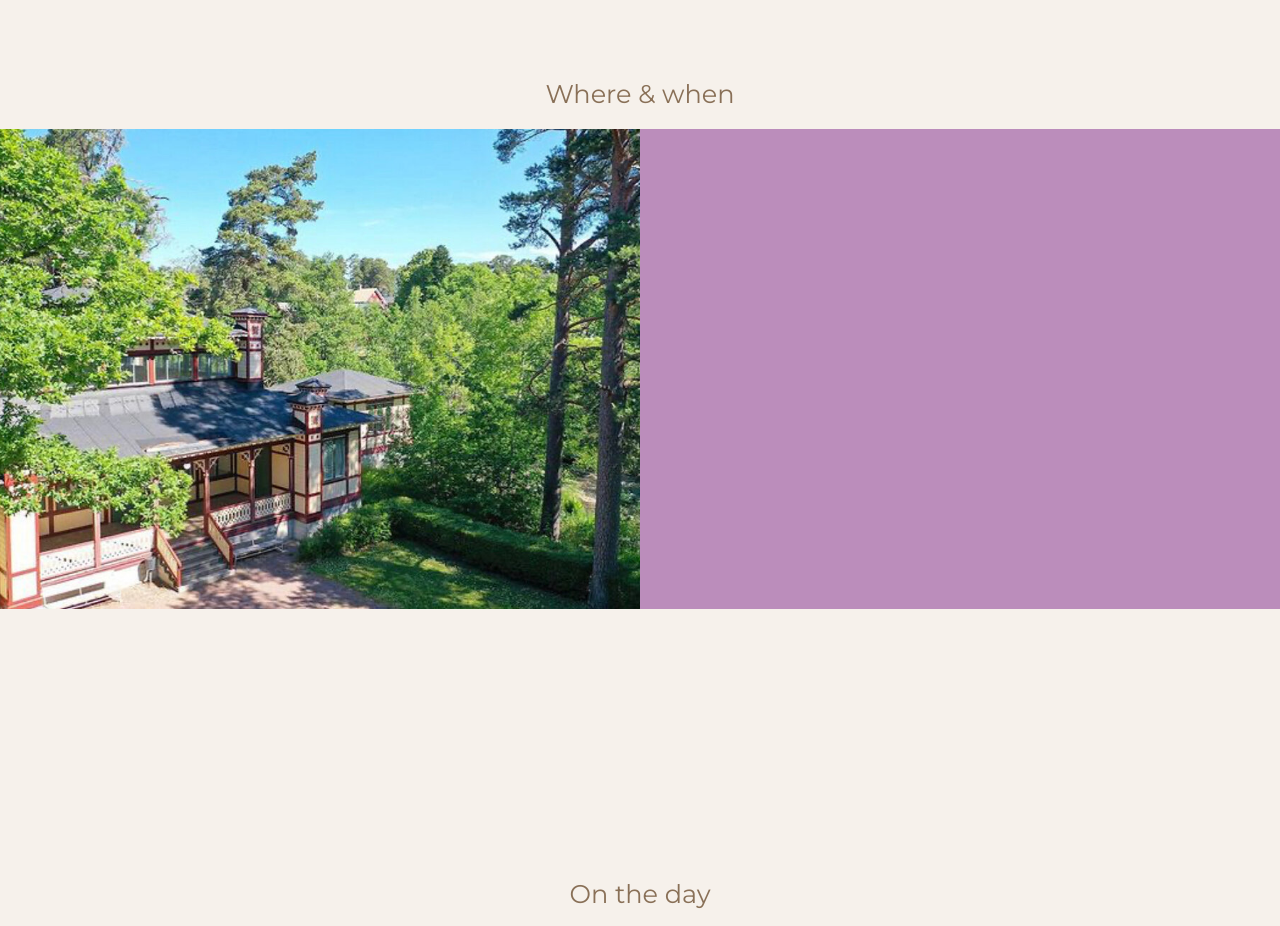
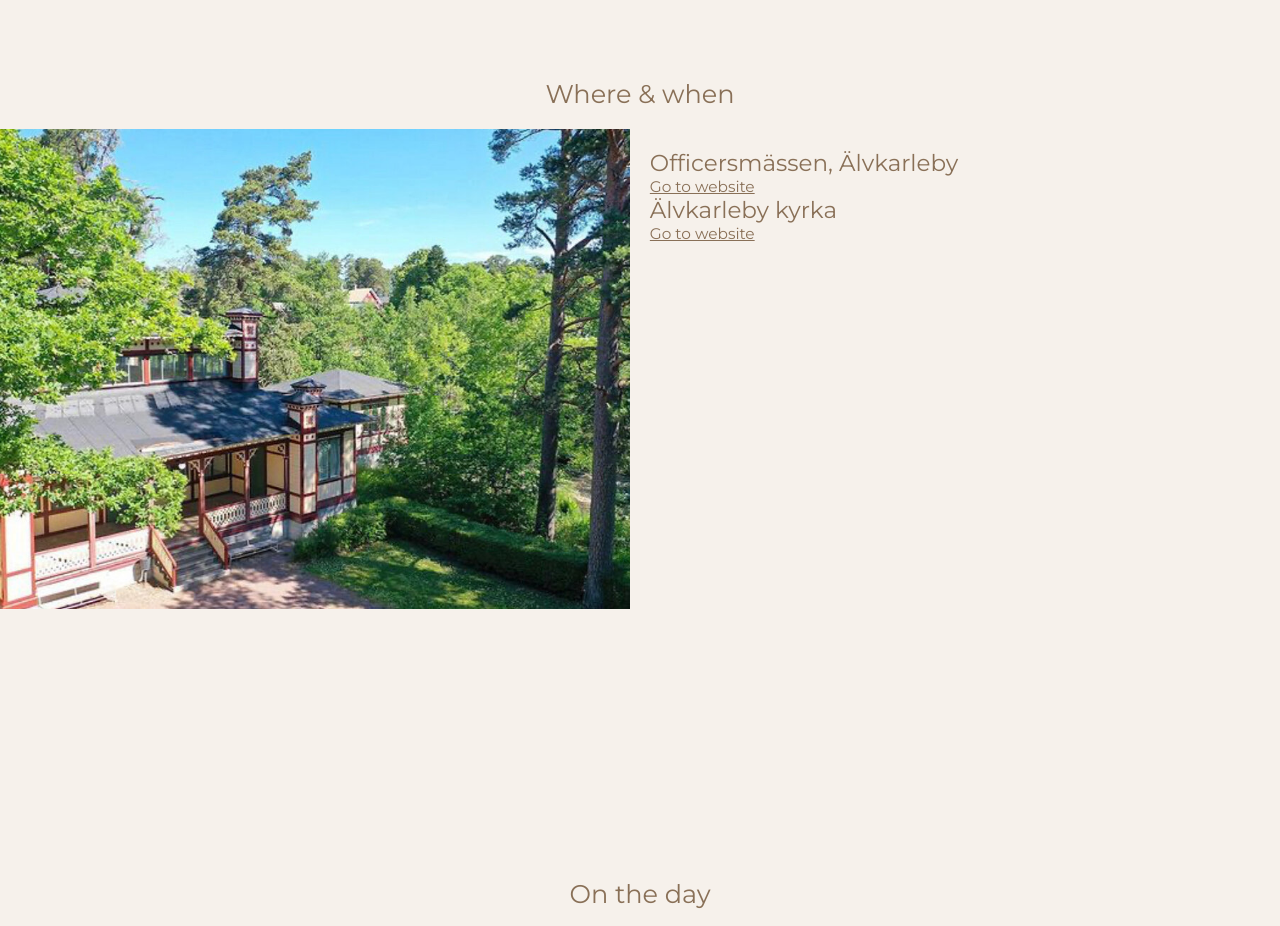
Before and after one commit to VidarRehn/wedding, a React (Create React App) app: page / in a window 1280 px wide. Shown: the part 802-1728 px from the top of the page. Built offline with nearby package versions, Linux system fonts and the light colour scheme.

Commit message:
added font sizes to partials

```diff
--- a/src/components/Accomodation.jsx
+++ b/src/components/Accomodation.jsx
@@ -1,6 +1,6 @@
 //CSS
 import styled from 'styled-components'
-import { colors, flex } from '../styles/partials'
+import { colors, flex, fonts } from '../styles/partials'
 
 const Container = styled.section`
     ${flex('column', 'flex-start', 'center')};
@@ -10,7 +10,7 @@ const Container = styled.section`
 `
 const Title = styled.h2`
     font-weight: 400;
-    font-size: clamp(16px, 2em, 40px);
+    font-size: ${fonts.heading};
     margin-top: 80px;
     color: ${colors.secondary};
 `
--- a/src/components/Header.jsx
+++ b/src/components/Header.jsx
@@ -1,6 +1,6 @@
 //CSS
 import styled from 'styled-components'
-import { colors, flex } from '../styles/partials'
+import { colors, flex, fonts } from '../styles/partials'
 //resources
 import Names from '../resources/names.png'
 import Animation from '../resources/name-animation.gif'
@@ -25,7 +25,7 @@ const ImageContainer = styled.div`
 `
 const Text = styled.h2`
     font-weight: 400;
-    font-size: clamp(16px, 2em, 40px);
+    font-size: ${fonts.heading};
     color: ${colors.secondary};
 `
 const Button = styled.button`
--- a/src/components/Navbar.jsx
+++ b/src/components/Navbar.jsx
@@ -90,7 +90,7 @@ const Menu = styled.ul`
     }
 
     a {
-        margin-top: 30px;
+        margin-top: 40px;
         text-decoration: none;
         color: ${colors.secondary};
         font-size: 20px;
--- a/src/components/OnTheDay.jsx
+++ b/src/components/OnTheDay.jsx
@@ -1,6 +1,6 @@
 //CSS
 import styled from 'styled-components'
-import { colors, flex } from '../styles/partials'
+import { colors, flex, fonts } from '../styles/partials'
 
 const Container = styled.section`
     ${flex('column', 'flex-start', 'center')};
@@ -10,7 +10,7 @@ const Container = styled.section`
 `
 const Title = styled.h2`
     font-weight: 400;
-    font-size: clamp(16px, 2em, 40px);
+    font-size: ${fonts.heading};
     margin-top: 80px;
     color: ${colors.secondary};
 `
--- a/src/components/Where.jsx
+++ b/src/components/Where.jsx
@@ -1,6 +1,6 @@
 //CSS
 import styled from 'styled-components'
-import { colors, flex } from '../styles/partials'
+import { colors, flex, fonts } from '../styles/partials'
 //resources
 import Venue from '../resources/Officersmassen.jpg'
 
@@ -12,7 +12,7 @@ const Container = styled.section`
 `
 const Title = styled.h2`
     font-weight: 400;
-    font-size: clamp(16px, 2em, 40px);
+    font-size: ${fonts.heading};
     margin-top: 80px;
     color: ${colors.secondary};
 `
@@ -24,7 +24,7 @@ const InnerContainer = styled.div`
       ${flex()};
     }
 `
-const MapContainer = styled.div`
+const ImageContainer = styled.div`
     height: 60vh;
     width: 100%;
     background-color: #cecece;
@@ -38,7 +38,16 @@ const MapContainer = styled.div`
 const TextContainer = styled.div`
     height: 60vh;
     width: 100%;
-    background: #bb8dbb;
+    padding: 20px;
+
+    h3 {
+        font-weight: 400;
+        font-size: ${fonts.subhheading};
+    }
+
+    a {
+        font-size: ${fonts.paragraph};
+    }
 `
 
 const Where = () => {
@@ -47,10 +56,15 @@ const Where = () => {
         <Container id='where'>
             <Title>Where & when</Title>
             <InnerContainer>
-                <MapContainer>
+                <ImageContainer>
                     <img src={Venue} alt="" />
-                </MapContainer>
-                <TextContainer></TextContainer>
+                </ImageContainer>
+                <TextContainer>
+                    <h3>Officersmässen, Älvkarleby</h3>
+                    <a href="https://www.officersmassen.com/">Go to website</a>
+                    <h3>Älvkarleby kyrka</h3>
+                    <a href="https://www.svenskakyrkan.se/platser/7406-alvkarleby-skutskars-forsamling-alvkarleby-kyrka">Go to website</a>
+                </TextContainer>
             </InnerContainer>
 
         </Container>
--- a/src/styles/partials.js
+++ b/src/styles/partials.js
@@ -12,3 +12,9 @@ export const flex = (direction, justify, align) => css`
     justify-content: ${justify || 'flex-start'};
     align-items: ${align || 'flex-start'};
 `
+
+export const fonts = {
+    heading: 'clamp(16px, 2em, 40px)',
+    subhheading: 'clamp(14px, 1.8em, 34px)',
+    paragraph: 'clamp(10px, 1.2em, 20px)',
+}
```
